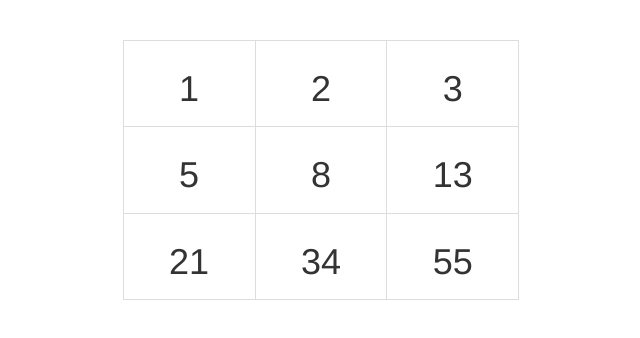
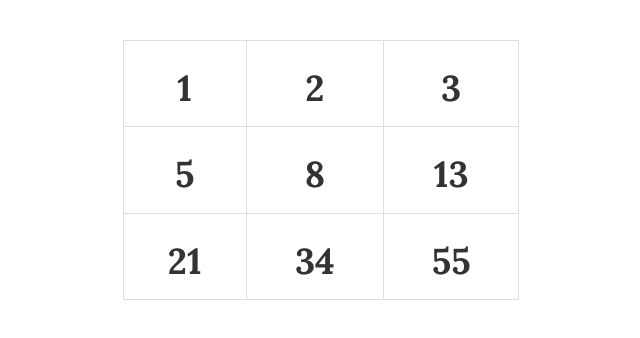
Before and after one commit to juanitotrrj/fiboseqref, a plain HTML site: page index.html in a window 1280 px wide. Shown: the whole page, without its empty margins (319-959 px from the left). Drawn offline with nearby package versions, Linux system fonts and the light colour scheme.

Commit message:
Added Google Font 'Lora' for great numeral rendering :)

```diff
--- a/index.html
+++ b/index.html
@@ -17,6 +17,7 @@
       <script src="https://oss.maxcdn.com/respond/1.4.2/respond.min.js"></script>
     <![endif]-->
 
+	<link href="https://fonts.googleapis.com/css?family=Lora:700" rel="stylesheet">
 
 	<!-- For IE 9 and below. ICO should be 32x32 pixels in size -->
 	<!--[if IE]><link rel="shortcut icon" href="assets/favicon.ico"><![endif]-->
@@ -28,6 +29,10 @@
 	<link rel="icon" href="assets/philippines-flag-152-8621.png">
 
 	<style>
+		body {
+			font-family: 'Lora', serif;
+		}
+
 		.fibotable {
 			margin-top: 10%;
 		}
```
